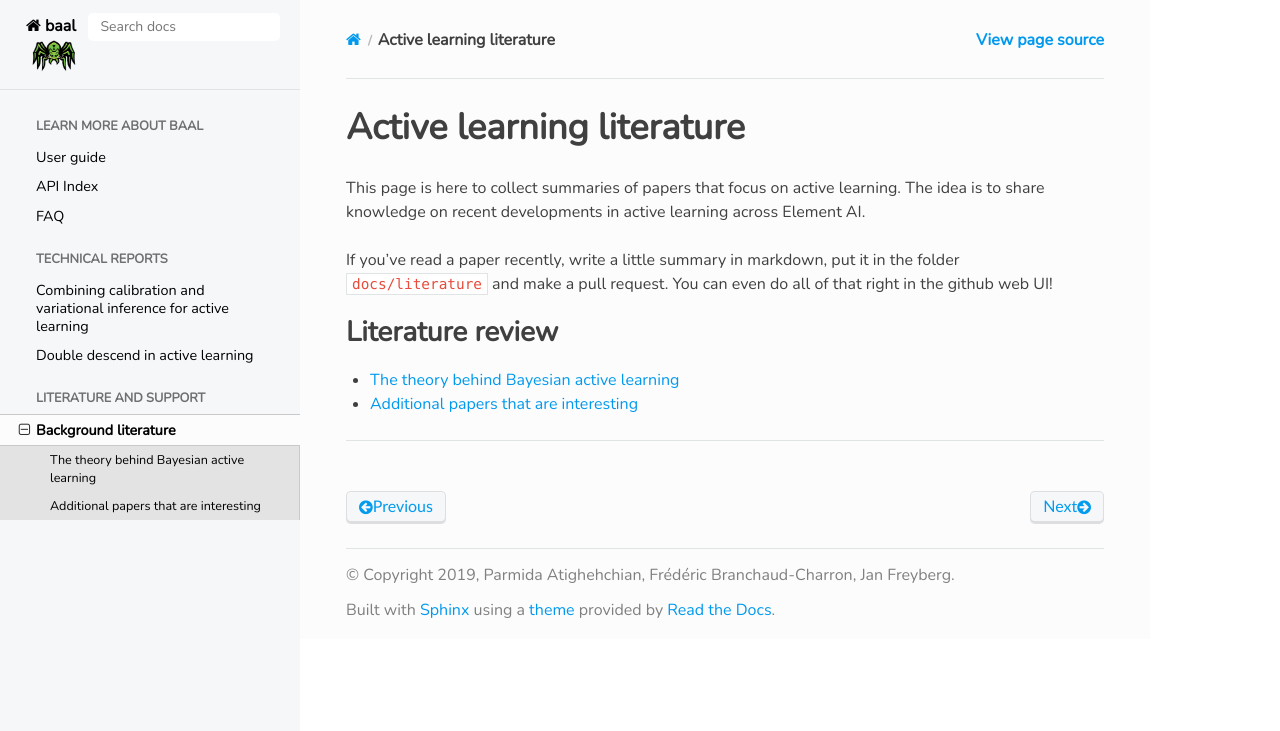
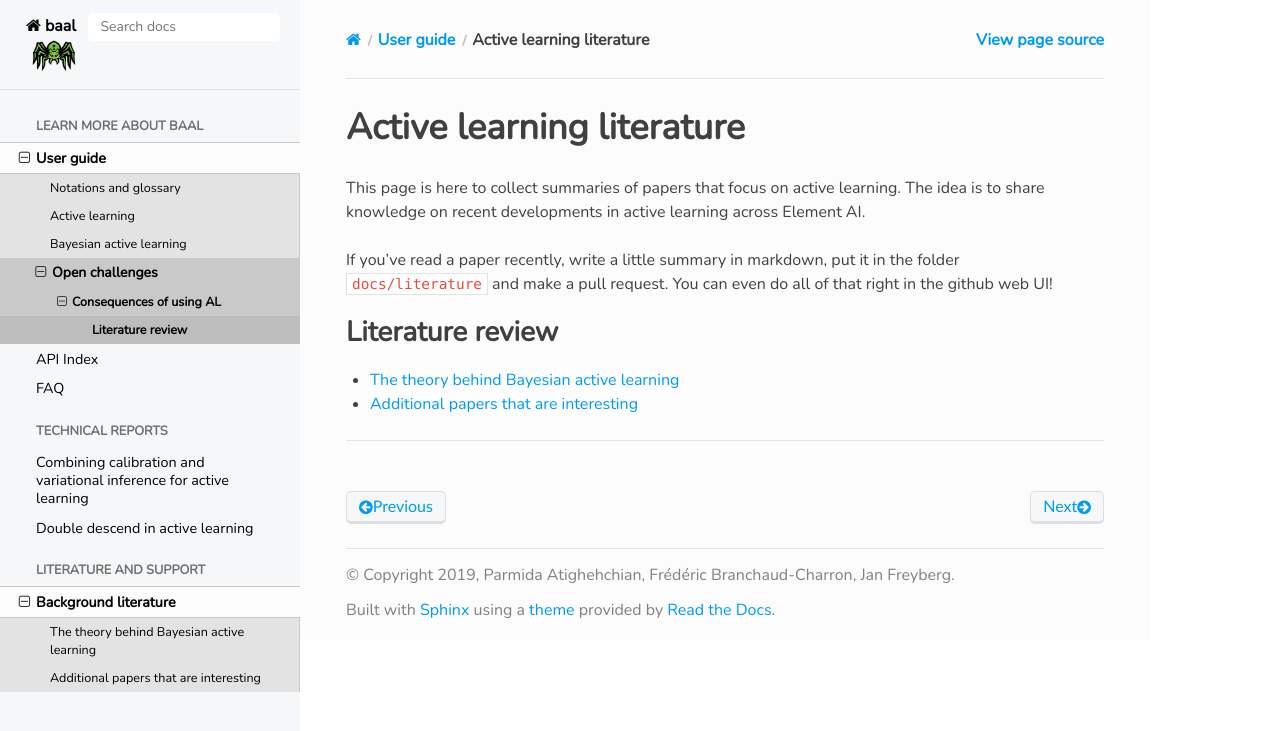
Before and after one commit to baal-org/baal, a Sphinx documentation site: the page built from docs/literature/index.md, in a window 1280 px wide. Shown: the top 731 px of the page. Built offline with Sphinx 7.4.7 and the Read the Docs theme 2.0.0, drawn with Linux system fonts in a browser that asks for light colours; nearby versions of some CDN libraries; library files that are not in the unit come from our copies; pages that are not in the unit, such as notebooks, are missing from menus; some of the changed lines change nothing that is shown.

Commit message:
Add user guide
Signed-off-by: Dref360 <frederic.branchaud-charron@usherbrooke.ca>

````diff
--- a/docs/conf.py
+++ b/docs/conf.py
@@ -67,7 +67,7 @@
 
 # We need to mock these packages to compile without deps.
 autodoc_mock_imports = ["PIL", "tqdm", "structlog", "torch", "torchvision", "numpy", "sklearn",
-                        "scipy", "baal.utils.cuda_utils"]
+                        "scipy", "baal.utils.cuda_utils", "transformers"]
 
 # Add any paths that contain templates here, relative to this directory.
 templates_path = ['_templates']
--- a/docs/user_guide/index.md
+++ b/docs/user_guide/index.md
@@ -2,12 +2,61 @@
 
 Welcome to BaaL's user guide where we will learn on bayesian deep learning and bayesian active learning.
 
+In addition, we propose a [cheat sheet](./baal_cheatsheet.md) that will help users translate an equation to the equivalent BaaL representation.
+
+### Notations and glossary
+
+* Training dataset ``$`D_L`$``
+* Pool, the unlabelled portion of the dataset ``$`D_U`$``
+* Heuristic, the function that computes the uncertainty (ex. BALD) ``$`U `$``
+* Active learning step, the sequence of training, selecting and labelling one or many examples.
+* BALD, an heuristic that works well with deep learning models that are overconfident.
+* Query size, the number of items to label between retraining.
+* Iterations, number of Monte Carlo sampling to do.
+
+## Active learning
+
+Active learning is a field of machine learning where we reduce the labelling cost by only labelling the most informative examples. Datasets, especially in industry, contain many similar examples. Labelling these brings no information to the model and therefore are not useful.
+
+To select the next example to label, we first train a machine learning model on the trained dataset. Then we compute the model's uncertainty on all unlabelled examples. The most uncertain is selected to be labelled.
+
+
+## Bayesian active learning
+
+Bayesian active learning builds upon active learning by framing the problem from a Bayesian point-of-view. In this case, we want to maximize the mutual information between a model's predictions and its parameters.
+
+In addition, we will do this by sampling from the posterior distribution allowing us to better estimate the uncertainty. As an example, it is common to use MC-Dropout (Gal and Ghahramani, 2016) and BALD (Houlsby et al. 2013) to do this. The former allows us to draw from the posterior distribution and the latter estimates the mutual information. In recent years, new approaches were suggested to improve BALD such as BatchBALD (Kirsch et al, 2019) or ICAL (Jain et al. 2020), but they work on similar principles.
+
+## Open challenges
+
+Active learning is a challenging field, many techniques work only on classification or are sensitive the data distribution. Simply doing random selection is strong in some cases such as semantic segmentation.
+
+In this context, it is vital to have some domain knowledge on the problem.
+
+### Consequences of using AL
+
+The effect of using active learning is an understudied problem.
+
+While we know that AL creates more balanced datasets, better calibrated models and such. We do not know what is the effect of sampling bias in all settings.
+
+At ICLR 2020, Farquhar et al. showed that sampling bias produces biased risk estimators and they propose a new unbiased estimator that gets good results on simple models. We hope that work in this area continues so that we can better understand the impact of active learning.
+
+
 ```eval_rst
 .. toctree::
-    :caption: User guide
+    :caption: Resources
+    :maxdepth: 1
 
-
-    *
+    Literature review <../literature/index>
+    Active learning dataset and training loop classes <../notebooks/active-learning.ipynb>
+    Methods for approximating bayesian posteriors <../notebooks/posteriors.ipynb>
+    Full active learning example <../notebooks/active_learning_process>
 ```
 
+**References**
+Kirsch, Andreas, Joost Van Amersfoort, and Yarin Gal. "Batchbald: Efficient and diverse batch acquisition for deep bayesian active learning." NeurIPS (2019).
+Jain, Siddhartha, Ge Liu, and David Gifford. "Information Condensing Active Learning." arXiv preprint arXiv:2002.07916 (2020).
+Houlsby, Neil, et al. "Bayesian active learning for classification and preference learning." arXiv preprint arXiv:1112.5745 (2011).
+Gal, Yarin, and Zoubin Ghahramani. "Dropout as a bayesian approximation: Representing model uncertainty in deep learning." international conference on machine learning. PMLR, 2016.
+
 ---
````
Also changed, not shown: 1 other file.
